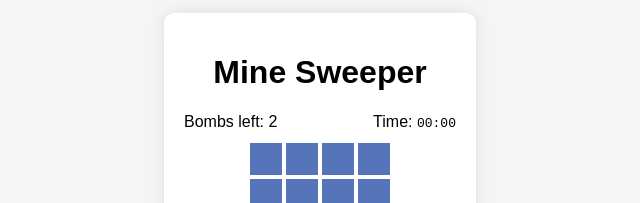
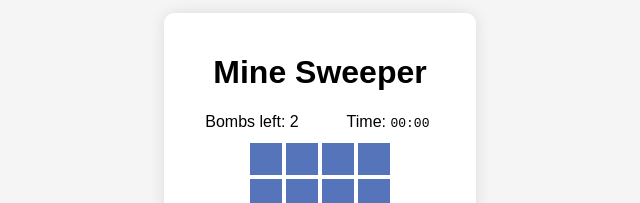
Before and after one commit to MosheGuetta/minesweeper, a plain HTML site: page minesweeper.html in a window 1280 px wide. Shown: the part 178-381 px from the top of the page, without its empty margins (320-960 px from the left). Drawn offline with Linux system fonts and the light colour scheme.

Commit message:
fx the clock

```diff
--- a/css/minesweeper.css
+++ b/css/minesweeper.css
@@ -52,7 +52,10 @@ td.selected {
 
 .timer {
     font-family: monospace;
+    white-space: nowrap;
+    width: 100px;
 }
+
 .difficulty-container {
     margin-top: 20px;
 }
@@ -92,7 +95,13 @@ td.shown {
 .statusBar{
     display: flex;
     justify-content: space-between;
+    align-items: center;
     margin-bottom: 10px;
+}
+
+.statusBar span {
+    flex: 1;
+    text-align: center;
 }
 
 .hidden{
--- a/js/game.js
+++ b/js/game.js
@@ -2,7 +2,7 @@
 
 const TIMER_INTERVAL = 31 // how ofen the timer updataes. with prime number
 //                              we can see all of the milseconds
-const INITIAL_TIMER_TEXT = '00:00' // the way the timer will look like
+const INITIAL_TIMER_TEXT = '00:00 ' // the way the timer will look like
 
 const EMPTY = ''
 const BOMB = '💣'
```
Also changed, not shown: minesweeper.html (+1 -1 lines).
